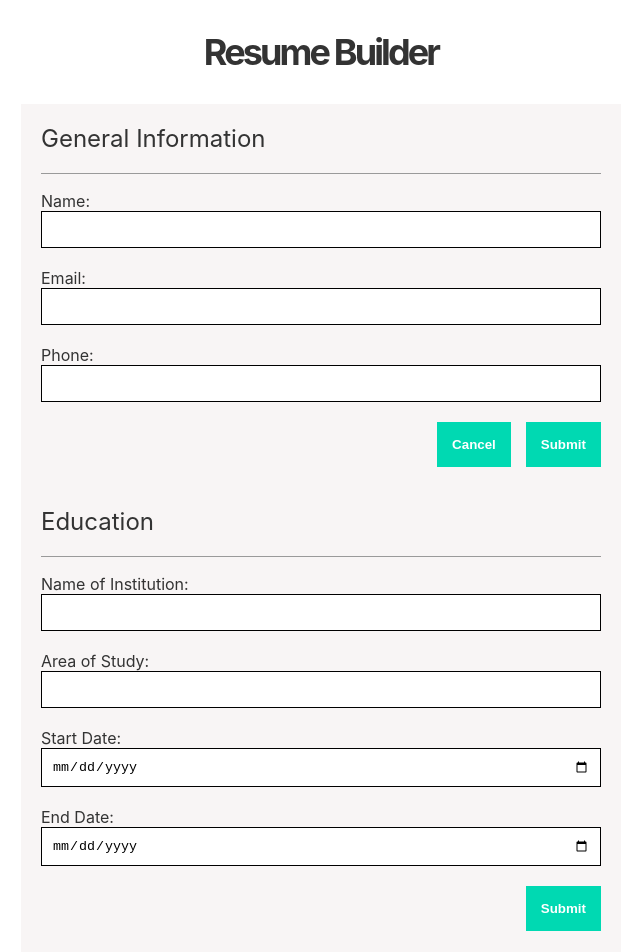
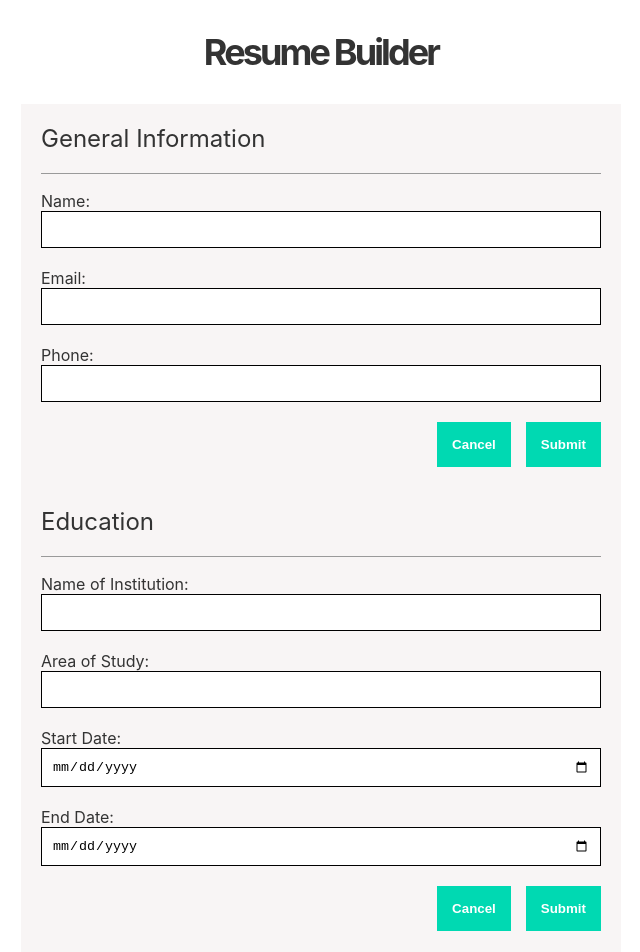
Before and after one commit to esteban90-dev/resume-builder, a React (Create React App) app: page / in a window 1280 px wide. Shown: the top 952 px of the page, without its empty margins (319-959 px from the left). Built offline with nearby package versions, Linux system fonts and the light colour scheme; the HTML template or start-up script is replaced by a standard one.

Commit message:
add cancel button for each education form

```diff
--- a/src/components/EducationCard.js
+++ b/src/components/EducationCard.js
@@ -11,11 +11,19 @@ export default class EducationCard extends React.Component {
       educations: [
         {
           id: '1',
+          temporary: {
             name: '',
             study: '',
             start: '',
             end: '',
-          isSubmitted: false,
+          },
+          submitted: {
+            name: '',
+            study: '',
+            start: '',
+            end: '',
+          },
+          isInEditMode: true,
         }
       ]
     }
@@ -24,20 +32,22 @@ export default class EducationCard extends React.Component {
     this.handleSubmit = this.handleSubmit.bind(this);
     this.handleEdit = this.handleEdit.bind(this);
     this.handleNew = this.handleNew.bind(this);
+    this.handleCancel = this.handleCancel.bind(this);
   }
 
   handleChange(event, id) {
     this.setState(prevState => {
       const updatedEducations = prevState.educations.map( education => {
         if (education.id === id) {
-          return {...education, [event.target.name]: event.target.value}
+          const updated = {...education};
+          updated.temporary[event.target.name] = event.target.value;
+          return updated;
         }
         else {
           return education;
         }
       });
-
-      return {...prevState, educations: updatedEducations};
+      return updatedEducations;
     });
   }
 
@@ -51,7 +61,10 @@ export default class EducationCard extends React.Component {
     this.setState(prevState => {
       const updatedEducations = prevState.educations.map( education => {
         if (education.id === id) {
-          return {...education, name, study, start, end, isSubmitted: true}
+          const updated = {...education};
+          updated.submitted = {name, study, start, end};
+          updated.isInEditMode = false;
+          return updated;
         }
         else {
           return education;
@@ -66,7 +79,13 @@ export default class EducationCard extends React.Component {
     this.setState(prevState => {
       const updatedEducations = prevState.educations.map( education => {
         if (education.id === id) {
-          return {...education, isSubmitted: false}
+          // copy submitted info to temp
+          const updated = {...education};
+          updated.temporary = {...education.submitted};
+
+          // set edit mode true
+          updated.isInEditMode = true;
+          return updated;
         }
         else {
           return education;
@@ -86,36 +105,71 @@ export default class EducationCard extends React.Component {
       prevState.educations.push(
         {
           id: lastId + 1,
+          temporary: {
             name: '',
             study: '',
             start: '',
             end: '',
-          isSubmitted: false,
+          },
+          submitted: {
+            name: '',
+            study: '',
+            start: '',
+            end: '',
+          },
+          isInEditMode: true,
         }
       );
       return prevState;
     });
   }
 
+  handleCancel(event, id) {
+    this.setState(prevState => {
+      const updatedEducations = prevState.educations.map( education => {
+        if (education.id === id) {
+          // set edit mode false
+          const updated = {...education};
+          updated.isInEditMode = false;
+          return updated;
+        }
+        else {
+          return education;
+        }
+      });
+
+      return {...prevState, educations: updatedEducations};
+    });
+  }
+
   render() {
     const educations = this.state.educations.map(education => {
-      // if form already submitted, build an education display component,
-      // otherwise build a form component
-      if (education.isSubmitted) {
+      const isSubmitted = (education.submitted.name
+        && education.submitted.study
+        && education.submitted.start
+        && education.submitted.end) ? true : false;
+
+      // if in Edit mode, display form component
+      if (education.isInEditMode) {
         return (
-          <EducationDisplay
-            formData={education}
-            handleEdit={this.handleEdit}
+          <EducationForm
+            education={education}
+            id={education.id}
+            handleChange={this.handleChange}
+            handleSubmit={this.handleSubmit}
+            handleCancel={this.handleCancel}
             key={education.id}
           />
         );
       }
-      else {
+      // otherwise display the education display component
+      // but only if there is actual submitted info
+      else if (isSubmitted) {
         return (
-          <EducationForm
-            formData={education}
-            handleChange={this.handleChange}
-            handleSubmit={this.handleSubmit}
+          <EducationDisplay
+            education={education}
+            id={education.id}
+            handleEdit={this.handleEdit}
             key={education.id}
           />
         );
@@ -131,7 +185,7 @@ export default class EducationCard extends React.Component {
         <div className="button-container">
           <button className="button" onClick={this.handleNew}>
             <img src={plusIcon} className="icon" alt="add new icon"></img>
-            Add New Education
+            Add New
           </button>
         </div>
       </section>
--- a/src/components/EducationDisplay.js
+++ b/src/components/EducationDisplay.js
@@ -9,13 +9,13 @@ export default class EducationDisplay extends React.Component {
   render() {
     return (
       <div className="education__display">
-        <p>{this.props.formData.name}</p>
-        <p>{this.props.formData.study}</p>
-        <p>{this.props.formData.start} to {this.props.formData.end}</p>
+        <p>{this.props.education.submitted.name}</p>
+        <p>{this.props.education.submitted.study}</p>
+        <p>{this.props.education.submitted.start} to {this.props.education.submitted.end}</p>
         <div className="button-container">
           <button
             className="button"
-            onClick={(event) => this.props.handleEdit(event, this.props.formData.id)}
+            onClick={(event) => this.props.handleEdit(event, this.props.id)}
           >
             <img src={pencilIcon} className="icon" alt="pencil icon"></img>
             Edit
--- a/src/components/EducationForm.js
+++ b/src/components/EducationForm.js
@@ -9,7 +9,7 @@ export default class EducationForm extends React.Component {
     return (
       <form
         className="education__form"
-        onSubmit={(event) => this.props.handleSubmit(event, this.props.formData.id)}
+        onSubmit={(event) => this.props.handleSubmit(event, this.props.id)}
       >
         <label htmlFor="name" className="education__label">Name of Institution:</label>
         <input
@@ -18,8 +18,8 @@ export default class EducationForm extends React.Component {
           className="education__field"
           name="name"
           required={true}
-          value={this.props.formData.name}
-          onChange={(event) => this.props.handleChange(event, this.props.formData.id)}>
+          value={this.props.education.temporary.name}
+          onChange={(event) => this.props.handleChange(event, this.props.id)}>
         </input>
 
         <label htmlFor="study" className="education__label">Area of Study:</label>
@@ -29,8 +29,8 @@ export default class EducationForm extends React.Component {
           className="education__field"
           name="study"
           required={true}
-          value={this.props.formData.study}
-          onChange={(event) => this.props.handleChange(event, this.props.formData.id)}>
+          value={this.props.education.temporary.study}
+          onChange={(event) => this.props.handleChange(event, this.props.id)}>
         </input>
 
         <label htmlFor="start" className="education__label">Start Date:</label>
@@ -40,8 +40,8 @@ export default class EducationForm extends React.Component {
           className="education__field"
           name="start"
           required={true}
-          value={this.props.formData.start}
-          onChange={(event) => this.props.handleChange(event, this.props.formData.id)}>
+          value={this.props.education.temporary.start}
+          onChange={(event) => this.props.handleChange(event, this.props.id)}>
         </input>
 
         <label htmlFor="end" className="education__label">End Date:</label>
@@ -51,11 +51,18 @@ export default class EducationForm extends React.Component {
           className="education__field"
           name="end"
           required={true}
-          value={this.props.formData.end}
-          onChange={(event) => this.props.handleChange(event, this.props.formData.id)}>
+          value={this.props.education.temporary.end}
+          onChange={(event) => this.props.handleChange(event, this.props.id)}>
         </input>
 
         <div className="button-container">
+          <button
+            type="button"
+            className="button"
+            onClick={(event) => this.props.handleCancel(event, this.props.id)}
+          >
+            Cancel
+          </button>
           <button type="submit" className="button">Submit</button>
         </div>
       </form>
```
Lines whose indentation alone changed are shown as unchanged.
